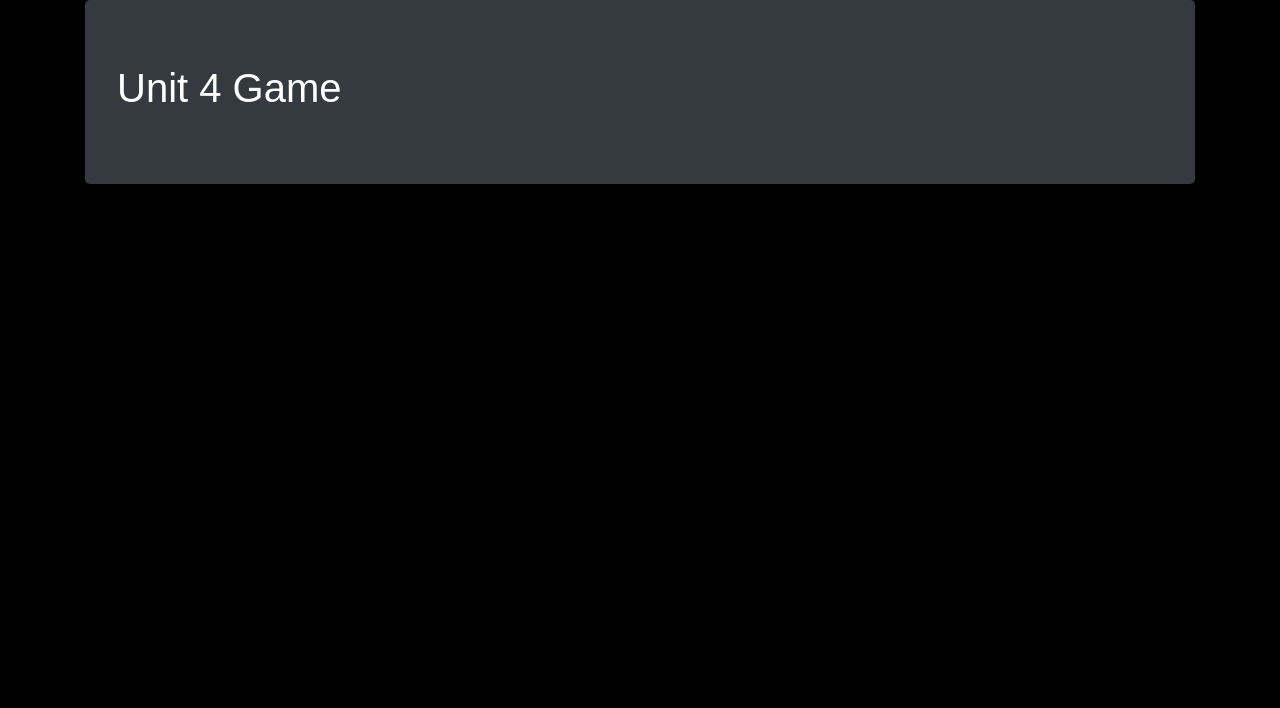
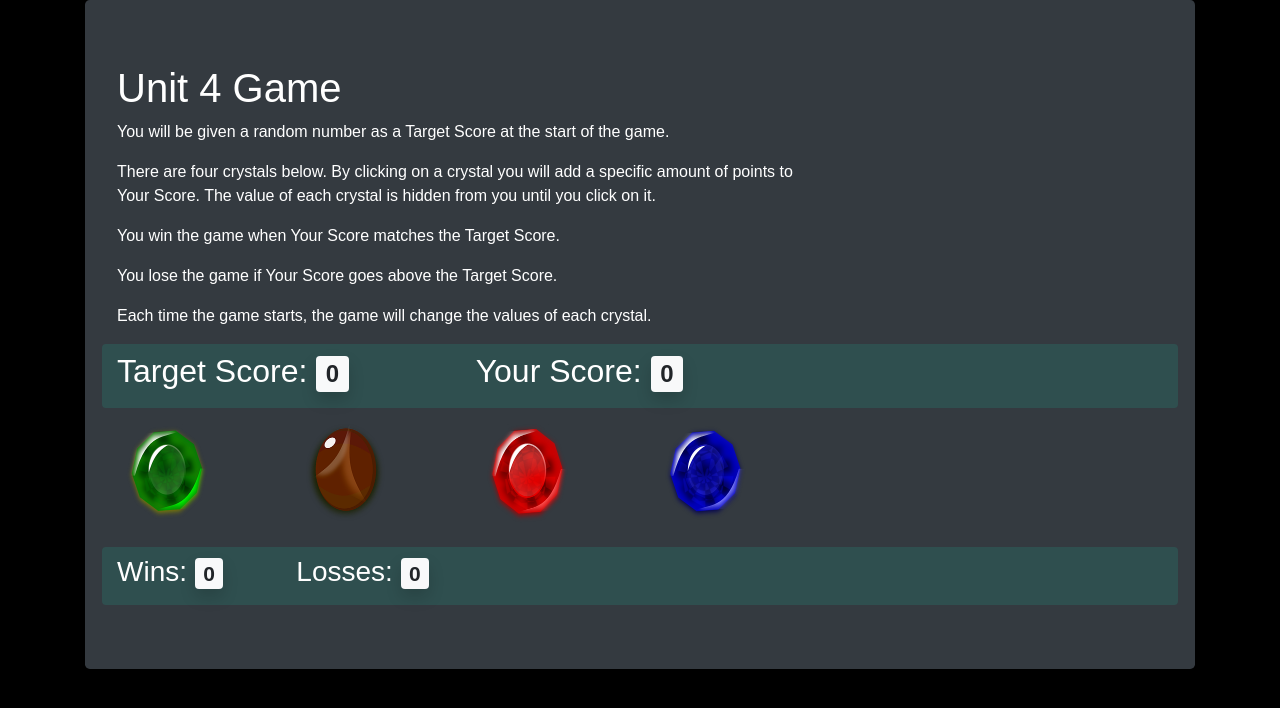
Before and after one commit to QuantumPhilosophy/unit-4-game, a plain HTML site: page index.html in a window 1280 px wide. Drawn offline with nearby package versions, Linux system fonts and the light colour scheme.

Commit message:
adding gameboard with supporting css and images

```diff
--- a/assets/css/styles.css
+++ b/assets/css/styles.css
@@ -2,3 +2,12 @@ body {
     font-family: Arial, Helvetica Neue, Helvetica, sans-serif;
     background-color: black;
 }
+
+.banner {
+    background-color: darkslategrey;
+}
+
+.gems {
+    width: 100px;
+    height: 100px;
+}
--- a/index.html
+++ b/index.html
@@ -5,7 +5,6 @@
   <meta name="viewport" content="width=device-width, initial-scale=1, shrink-to-fit=no">
   <link rel="stylesheet" href="https://use.fontawesome.com/releases/v5.7.2/css/all.css" integrity="sha384-fnmOCqbTlWIlj8LyTjo7mOUStjsKC4pOpQbqyi7RrhN7udi9RwhKkMHpvLbHG9Sr" crossorigin="anonymous">
   <link rel="stylesheet" href="https://stackpath.bootstrapcdn.com/bootstrap/4.3.1/css/bootstrap.min.css" integrity="sha384-ggOyR0iXCbMQv3Xipma34MD+dH/1fQ784/j6cY/iJTQUOhcWr7x9JvoRxT2MZw1T" crossorigin="anonymous">
-  <link rel="canonical" href="https://getbootstrap.com/docs/4.3/examples/sticky-footer/">
   <link rel="stylesheet" type="text/css" href="assets/css/styles.css">
 
   <title>Unit 4 Game</title>
@@ -15,18 +14,53 @@
 <div class="container">
   <div class="jumbotron bg-dark text-white">
     <h1>Unit 4 Game</h1>
+
     <div class="row">
-      <div class="col-lg-12">
-
+      <div class="col-lg-8">
+        <p>You will be given a random number as a Target Score at the start of the game.</p>
+        <p>There are four crystals below. By clicking on a crystal you will add a specific amount of points to Your Score. The value of each crystal is hidden from you until you click on it.</p>
+        <p>You win the game when Your Score matches the Target Score.</p>
+        <p>You lose the game if Your Score goes above the Target Score.</p>
+        <p>Each time the game starts, the game will change the values of each crystal.</p>
       </div>
     </div>
+
+    <div class="row py-2 rounded banner">
+      <div class="col-lg-4"><h2>Target Score: <span id="target" class="badge badge-light shadow">0</span></h2></div>
+      <div class="col-lg-3"><h2>Your Score: <span id="score" class="badge badge-light shadow">0</span></h2></div>
+    </div>
+
+    <div class="row py-3">
+      <div class="col-lg-2">
+        <input id="emerald" class="btTxt submit gems" type="image" src="assets/images/emerald.png" alt="emerald" value="">
+        <span id="emeraldBadge" class="badge badge-light shadow invisible">14</span>
+      </div>
+      <div class="col-lg-2">
+        <input id="onyx" class="btTxt submit gems" type="image" src="assets/images/onyx.png" alt="onyx" value="">
+        <span id="onyxBadge" class="badge badge-light shadow invisible">23</span>
+      </div>
+      <div class="col-lg-2">
+        <input id="ruby" class="btTxt submit gems" type="image" src="assets/images/ruby.png" alt="ruby" value="">
+        <span id="rubyBadge" class="badge badge-light shadow invisible">32</span>
+      </div>
+      <div class="col-lg-2">
+        <input id="sapphire" class="btTxt submit gems" type="image" src="assets/images/sapphire.png" alt="sapphire" value="">
+        <span id="sapphireBadge" class="badge badge-light shadow invisible">25</span>
+      </div>
+    </div>
+
+    <div class="row py-2 rounded banner">
+      <div class="col-lg-2"><h3>Wins: <span id="wins" class="badge badge-light shadow">0</span></h3></div>
+      <div class="col-lg-2"><h3>Losses: <span id="losses" class="badge badge-light shadow">0</span></h3></div>
+    </div>
+
   </div>
 </div>
 
-<script src="assets/js/game.js"></script>
 <script src="https://code.jquery.com/jquery-3.3.1.slim.min.js" integrity="sha384-q8i/X+965DzO0rT7abK41JStQIAqVgRVzpbzo5smXKp4YfRvH+8abtTE1Pi6jizo" crossorigin="anonymous"></script>
 <script src="https://cdnjs.cloudflare.com/ajax/libs/popper.js/1.14.7/umd/popper.min.js" integrity="sha384-UO2eT0CpHqdSJQ6hJty5KVphtPhzWj9WO1clHTMGa3JDZwrnQq4sF86dIHNDz0W1" crossorigin="anonymous"></script>
 <script src="https://stackpath.bootstrapcdn.com/bootstrap/4.3.1/js/bootstrap.min.js" integrity="sha384-JjSmVgyd0p3pXB1rRibZUAYoIIy6OrQ6VrjIEaFf/nJGzIxFDsf4x0xIM+B07jRM" crossorigin="anonymous"></script>
+<script src="assets/js/game.js"></script>
 
 </body>
 </html>
```
Also changed, not shown: assets/images/emerald.png (added), assets/images/onyx.png (added), assets/images/ruby.png (added), assets/images/sapphire.png (added), 1 other file.
